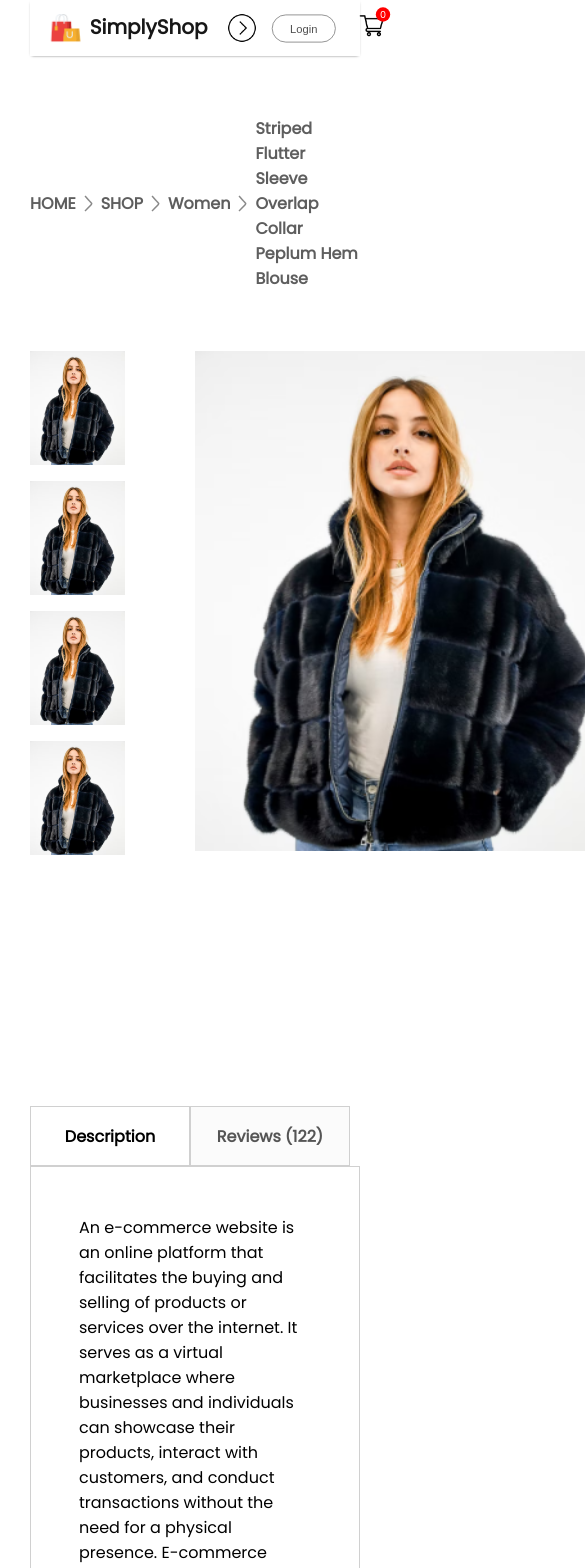
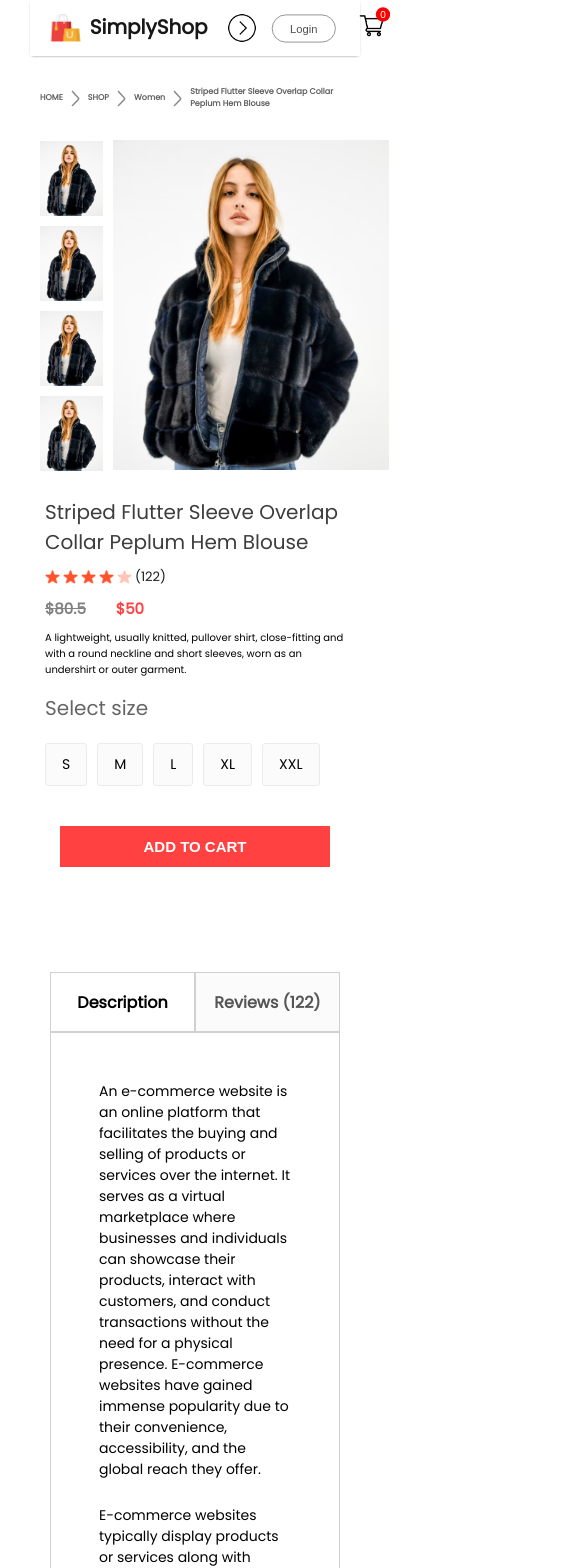
Before and after one commit to sagarkadamsearch/SHOPPER, a React (Create React App) app in the folder front_end/: page /product/1 in a window 390 px wide. Shown: the top 1568 px of the page, 585 px wide, since content can reach past the window. Built offline with nearby package versions, Linux system fonts and the light colour scheme.

Commit message:
Changes in singal product page

```diff
--- a/front_end/src/Components/Breadcrums/Breadcrum.css
+++ b/front_end/src/Components/Breadcrums/Breadcrum.css
@@ -10,5 +10,28 @@
 }
 
 @media all and (max-width:1280px){
+    .breadcrum{
+        margin: 30px 50px;
+        font-size: 14px;
+    }
+}
 
+@media all and (max-width:1024px){
+    .breadcrum{
+        margin: 30px 30px;
+        font-size: 13px;
+    }
 }
+
+@media all and (max-width:800px){
+    .breadcrum{
+        margin: 30px 10px;
+        font-size: 12px;
+    }
+}
+
+@media all and (max-width:500px){
+    .breadcrum{
+        font-size: 8px;
+    }
+}
--- a/front_end/src/Components/DescriptionBox/DescriptionBox.css
+++ b/front_end/src/Components/DescriptionBox/DescriptionBox.css
@@ -27,3 +27,18 @@
     padding: 48px;
     padding-bottom: 70px;
 }
+
+@media all and (max-width:1280px){
+    .descriptionbox{
+        margin: 60px;
+    }
+}
+
+@media all and (max-width:800px){
+    .descriptionbox{
+        margin: 60px 20px;
+    }
+    .descriptionbox-description{
+        font-size: 14px;
+    }
+}
--- a/front_end/src/Components/ProductDisplay/ProductDisplay.css
+++ b/front_end/src/Components/ProductDisplay/ProductDisplay.css
@@ -81,3 +81,188 @@
     outline: none;
     cursor: pointer;
 }
+
+@media all and (max-width:1280px){
+    .productdisplay{
+        margin: 0px 60px;
+    }
+    .productdisplay-left{
+        gap: 10px;
+    }
+    .productdisplay-img-list{
+        gap: 10px;
+    }
+    .productdisplay-img-list img{
+        height: 110px;
+    }
+    .productdisplay-main-img{
+        width: auto;
+        height: 470px;
+    }
+    .productdisplay-right{
+        margin: 0px 30px;
+    }
+    .productdisplay-right h1{
+        font-size: 22px;
+    }
+    .productdisplay-right-stars{
+        gap: 3px;
+        font-size: 13px;
+    }
+    .productdisplay-right-prices{
+        margin: 10px 0px;
+        font-size: 18px;
+    }
+    .productdisplay-right-description{
+        font-size: 13px;
+    }
+    .productdisplay-right-size h1{
+        margin-top: 20px;
+        font-size: 20px;
+    }
+    .productdisplay-right-sizes div{
+        padding: 14px 20px;
+    }
+    .productdisplay-right button{
+        width: 150px;
+        padding: 15px 0px;
+    }
+}
+
+@media all and (max-width:1024px){
+    .productdisplay{
+        margin: 0px 30px;
+    }
+    .productdisplay-left{
+        gap: 5px;
+    }
+    .productdisplay-img-list img{
+        height: 80px;
+    }
+    .productdisplay-main-img{
+        height: 350px;
+    }
+    .productdisplay-right h1{
+        font-size: 18px;
+    }
+    .productdisplay-right-stars img{
+        width: 15px;
+    }
+    .productdisplay-right-prices{
+        margin: 10px 0px;
+        font-size: 16px;
+    }
+    .productdisplay-right-description{
+        font-size: 12px;
+    }
+    .productdisplay-right-sizes{
+        margin: 10px 0px;
+    }
+    .productdisplay-right-sizes div{
+        padding: 10px 16px;
+        font-size: 12px;
+    }
+    .productdisplay-right button{
+        width: 120px;
+        padding: 10px 0px;
+        margin-top: 20px;
+        font-size: 14px;
+    }
+}
+
+@media all and (max-width:800px){
+    .productdisplay{
+        margin: 0px 10px;
+    }
+    .productdisplay-left{
+        gap: 0px;
+        flex-direction: column-reverse;
+        align-items: center;
+    }
+    .productdisplay-img-list{
+        flex-direction: row;
+        gap: 6px;
+        margin-top: 5px;
+    }
+    .productdisplay-img-list img{
+        height: 70px;
+    }
+    .productdisplay-main-img{
+        height: 300px;
+    }
+    .productdisplay-right h1{
+        font-size: 14px;
+    }
+    .productdisplay-right-stars img{
+        width: 13px;
+    }
+    .productdisplay-right-prices{
+        margin: 10px 0px;
+        font-size: 15px;
+    }
+    .productdisplay-right-description{
+        font-size: 10px;
+    }
+    .productdisplay-right-size h1{
+        margin-top: 10px;
+    }
+    .productdisplay-right-sizes{
+      margin-top: 10px;
+      gap: 5px;
+    }
+    .productdisplay-right-sizes div{
+        padding: 4px 11px;
+    }
+    .productdisplay-right button{
+        width: 100px;
+        font-size: 12px;
+    }
+}
+
+
+@media all and (max-width:500px){
+    .productdisplay{
+        flex-direction: column;
+    }
+    .productdisplay-left{
+        gap: 10px;
+        flex-direction: row;
+        margin: auto;
+    }
+    .productdisplay-img-list{
+        flex-direction: column;
+        gap: 10px;
+        margin-top: -5px;
+    }
+    .productdisplay-img-list img{
+        height: 75px;
+    }
+    .productdisplay-main-img{
+        height: 330px;
+    }
+    .productdisplay-right{
+        margin: 5px;
+    }
+    .productdisplay-right h1{
+        margin-top: 15px;
+        font-size: 20px;
+        font-weight: 500;
+    }
+    .productdisplay-right-stars img{
+       width: 15px;
+    }
+    .productdisplay-right-sizes{
+        gap: 10px;
+        margin: 20px 0px;
+    }
+    .productdisplay-right-sizes div{
+        padding: 10px 16px;
+        font-size: 14px;
+    }
+    .productdisplay-right button{
+        width: 90%;
+        align-self: center;
+        font-size: 15px;
+        padding: 12px 0px;
+    }
+}
--- a/front_end/src/Components/ReletedProducts/ReletedProducts.css
+++ b/front_end/src/Components/ReletedProducts/ReletedProducts.css
@@ -21,3 +21,51 @@
   display: flex;
   gap: 30px;
 }
+
+@media all and (max-width:1280px){
+  .reletedproducts h1{
+      font-size: 40px;
+  }
+  .reletedproducts hr{
+      width: 160px;
+      height: 4px;
+  }
+  .reletedproducts-item{
+      gap: 20px;
+      margin-top: 30px;
+  }
+}
+
+@media all and (max-width:1024px){
+  .reletedproducts h1{
+      font-size: 30px;
+  }
+  .reletedproducts hr{
+      width: 120px;
+      height: 3px;
+  }
+  .reletedproducts-item{
+      gap: 15px;
+      margin-top: 20px;
+  }
+}
+
+@media all and (max-width:800px){
+  .reletedproducts h1{
+      font-size: 20px;
+  }
+  .reletedproducts hr{
+      width: 100px;
+  }
+  .reletedproducts-item{
+      gap: 5px;
+  }
+}
+
+@media all and (max-width:500px){
+  .reletedproducts-item{
+      display: grid;
+      grid-template-columns: 1fr 1fr;
+      gap: 20px;
+  }
+}
```
